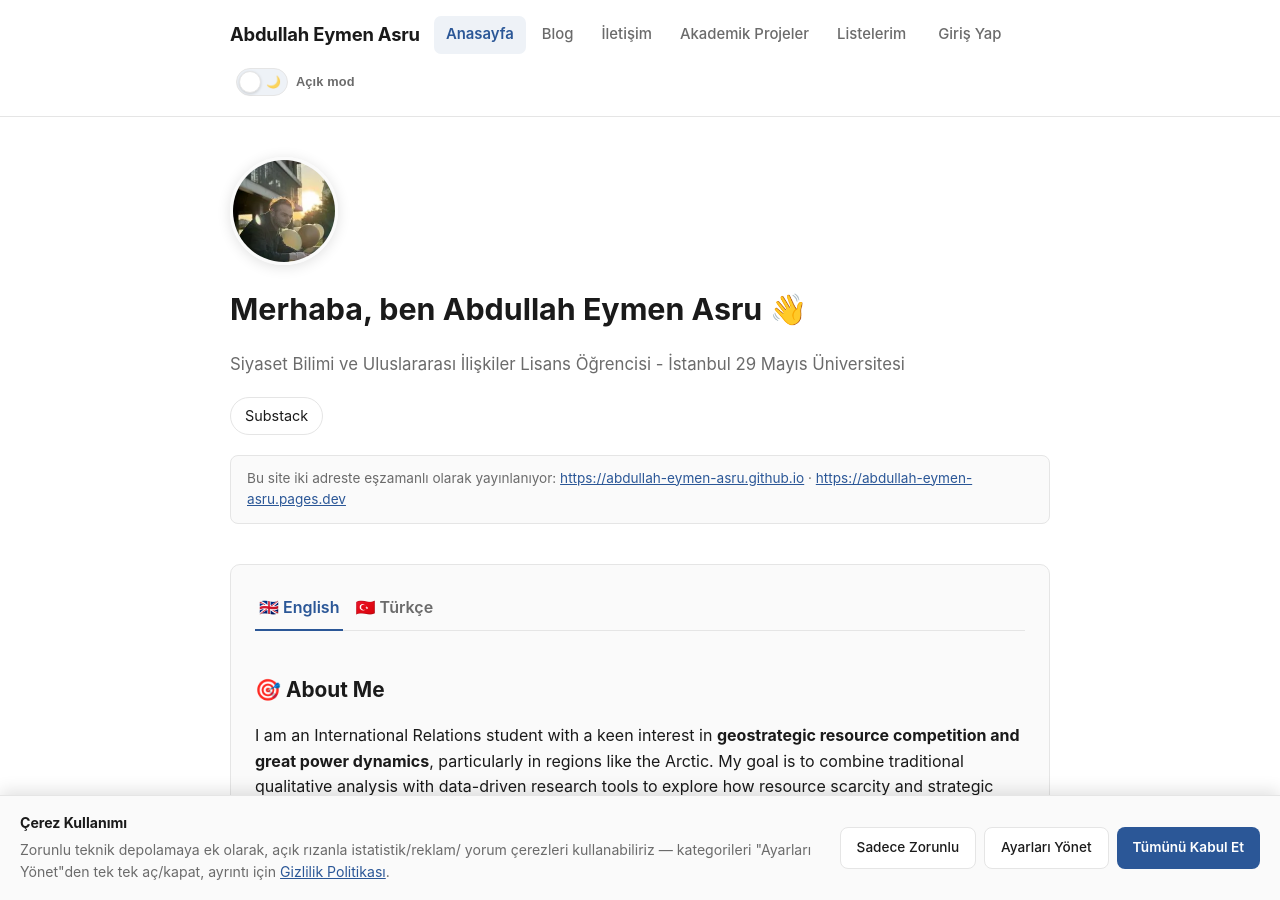
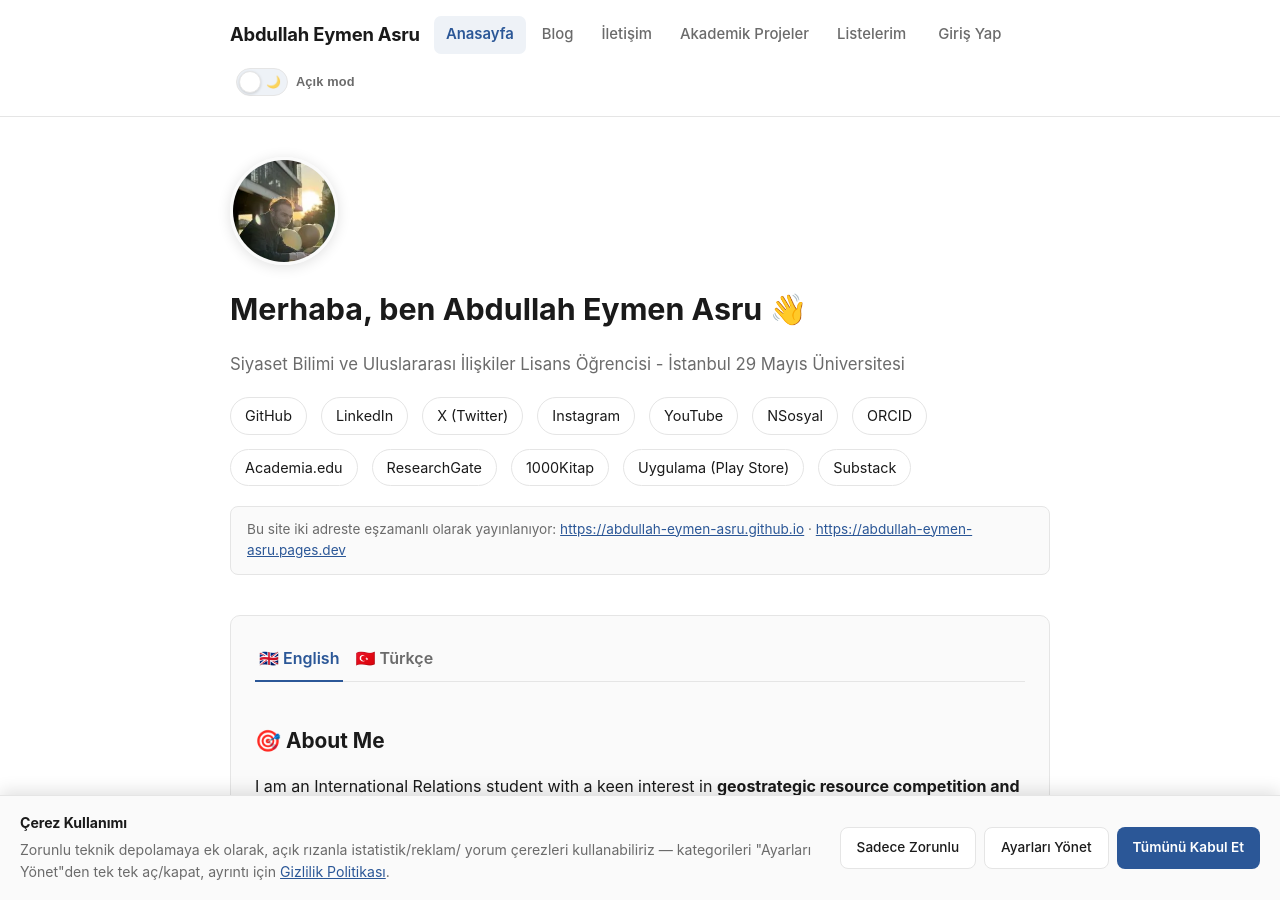
Before and after one commit to abdullah-eymen-asru/abdullah-eymen-asru.github.io, a Jekyll site: the page built from index.md, in a window 1280 px wide and 900 px high. Built offline with Jekyll 4.4.1, drawn with Linux system fonts in a browser that asks for light colours; part of the change alters nothing that is shown.

Commit message:
Refactor social media links with labels
Updated social media links to include labels and structured format.

```diff
--- a/_config.yml
+++ b/_config.yml
@@ -52,18 +52,54 @@ giscus:
   category: "Announcements"
   category_id: "DIC_kwDOTVoWUs4DBEO0"
 
+# SOSYAL / AKADEMİK BAĞLANTILAR — anasayfadaki bağlantı listesini besler.
+# Panelden ("GitHub İçerik Yönetimi" → "🔗 Bağlantılar" sekmesi, sadece
+# admin/owner) kod yazmadan yönetilebilir: yeni bir platform eklemek,
+# birini silmek ya da url'sini değiştirmek panelden GitHub'a otomatik
+# commit atar. Her girdinin "label" (buton üzerinde görünen metin) ve
+# "url" alanı vardır. url BOŞSA ("") o girdi anasayfada HİÇ görünmez —
+# yani örneğin henüz bir Google Scholar hesabın yoksa satırı SİLMENE
+# gerek yok, url'yi boş bırakman yeterli, buton otomatik gizli kalır.
+# Panelden eklenen YENİ bir platform da (anahtarı burada önceden
+# tanımlı olmasa dahi) otomatik olarak listeye eklenir ve anasayfada
+# görünür — anahtar sadece dahili bir kimliktir, ekranda "label" görünür.
 social:
-  github: "https://github.com/abdullah-eymen-asru"
-  linkedin: "https://linkedin.com/in/abdullah-eymen-asru"
-  twitter: "https://x.com/abdullaheymena"
-  instagram: "https://www.instagram.com/abdullah_eymen_asru/"
-  youtube: "https://www.youtube.com/@abdullah_eymen_asru"
-  nsosyal: "https://nsosyal.com/abdullah_eymen_asru"
-  orcid: "https://orcid.org/0009-0006-8670-4317"
-  academia: "https://29mayis.academia.edu/AbdullahEymenAsru"
-  researchgate: "https://www.researchgate.net/profile/Abdullah-Eymen-Asru"
-  kitap1000: "https://1000kitap.com/Abdullah_Eymen_Asru"
-  playstore: "https://play.google.com/store/apps/details?id=com.aeymena.blog"
+  github:
+    label: "GitHub"
+    url: "https://github.com/abdullah-eymen-asru"
+  linkedin:
+    label: "LinkedIn"
+    url: "https://linkedin.com/in/abdullah-eymen-asru"
+  twitter:
+    label: "X (Twitter)"
+    url: "https://x.com/abdullaheymena"
+  instagram:
+    label: "Instagram"
+    url: "https://www.instagram.com/abdullah_eymen_asru/"
+  youtube:
+    label: "YouTube"
+    url: "https://www.youtube.com/@abdullah_eymen_asru"
+  nsosyal:
+    label: "NSosyal"
+    url: "https://nsosyal.com/abdullah_eymen_asru"
+  orcid:
+    label: "ORCID"
+    url: "https://orcid.org/0009-0006-8670-4317"
+  academia:
+    label: "Academia.edu"
+    url: "https://29mayis.academia.edu/AbdullahEymenAsru"
+  researchgate:
+    label: "ResearchGate"
+    url: "https://www.researchgate.net/profile/Abdullah-Eymen-Asru"
+  scholar:
+    label: "Google Scholar"
+    url: ""
+  kitap1000:
+    label: "1000Kitap"
+    url: "https://1000kitap.com/Abdullah_Eymen_Asru"
+  playstore:
+    label: "Uygulama (Play Store)"
+    url: "https://play.google.com/store/apps/details?id=com.aeymena.blog"
 # ------------------------
 
 markdown: kramdown
```
